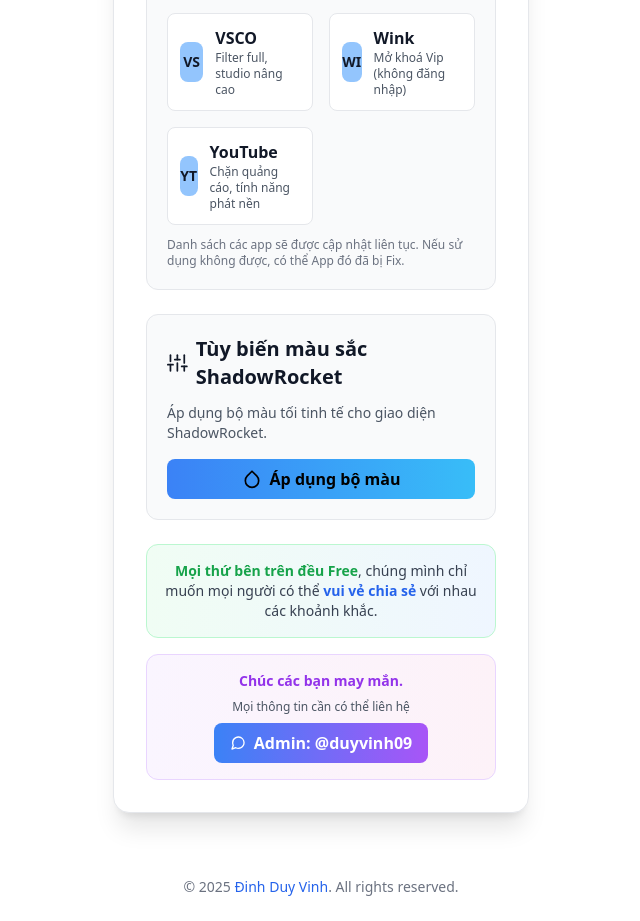
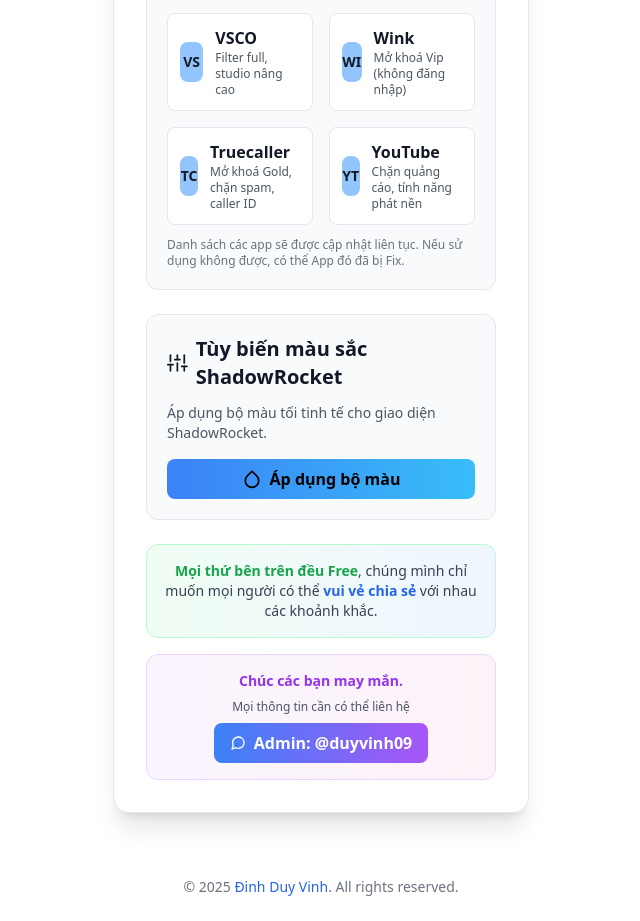
Before and after one commit to duyvinh09/Module_IOS, a plain HTML site: page index.html in a window 1280 px wide. Shown: the part 4362-5283 px from the top of the page, without its empty margins (319-959 px from the left). Drawn offline with nearby package versions, Linux system fonts and the light colour scheme.

Commit message:
feat: add Truecaller section to index.html with features for spam blocking and caller ID

```diff
--- a/index.html
+++ b/index.html
@@ -309,6 +309,14 @@
                             <div class="text-xs text-gray-600">Mở khoá Vip (không đăng nhập)</div>
                         </div>
                     </div>
+                    <!-- Truecaller -->
+                    <div class="flex items-center gap-3 p-3 rounded-lg border border-gray-200 bg-white">
+                        <div class="w-10 h-10 rounded-lg flex items-center justify-center text-sm font-bold" style="background-color: var(--all-in-app)">TC</div>
+                        <div>
+                            <div class="font-semibold text-gray-900">Truecaller</div>
+                            <div class="text-xs text-gray-600">Mở khoá Gold, chặn spam, caller ID</div>
+                        </div>
+                    </div>
                     <!-- YouTube -->
                     <div class="flex items-center gap-3 p-3 rounded-lg border border-gray-200 bg-white">
                         <div class="w-10 h-10 rounded-lg flex items-center justify-center text-sm font-bold" style="background-color: var(--all-in-app)">YT</div>
```
